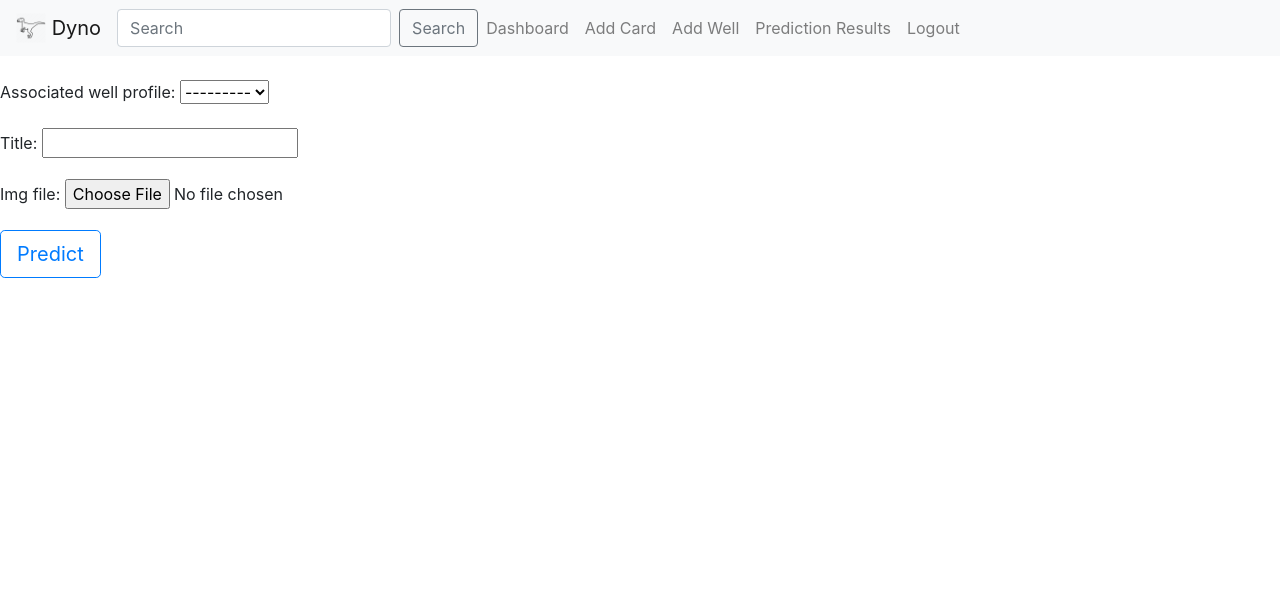
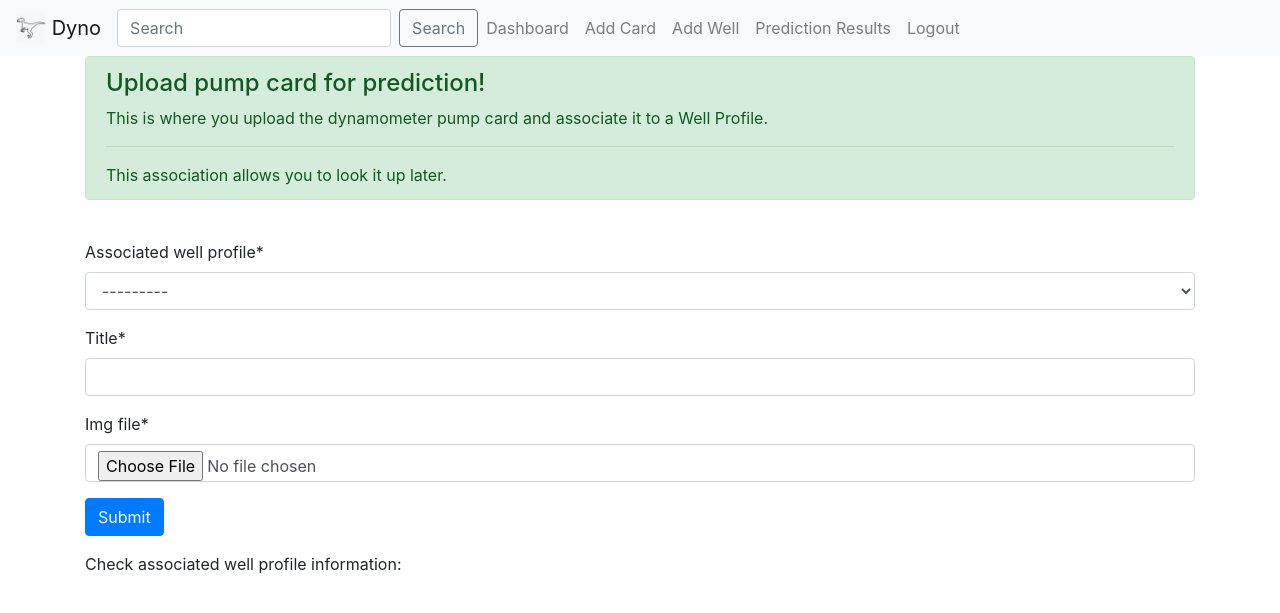
Before and after one commit to wrodgers69/dyno2, a Django app: page /dyno/diagnose in a window 1280 px wide. Shown: the top 613 px of the page. Run offline with Django 3.2, Linux system fonts and the light colour scheme; the visitor is signed in with stand-in values (Sample User, id 1); some libraries are stand-ins or nearby versions.

Commit message:
going to get overridden

```diff
--- a/djangoproject/dyno/forms.py
+++ b/djangoproject/dyno/forms.py
@@ -32,6 +32,17 @@
         model = Card_Info
         fields = ('associated_well_profile', 'title', 'img_file')
 
+    def __init__(self, *args, **kwargs):
+        super(ImageForm, self).__init__(*args, **kwargs)
+        # If you pass FormHelper constructor a form instance
+        # It builds a default layout with all its fields
+        self.helper = FormHelper(self)
+        # You can dynamically adjust your layout
+        self.helper.layout.append(Submit('Submit', 'Submit'))
+
+
+
+
 class CrispyModelForm(forms.ModelForm):
     class Meta:
         model = Well_Profile
--- a/djangoproject/dyno/templates/dyno/diagnose.html
+++ b/djangoproject/dyno/templates/dyno/diagnose.html
@@ -1,14 +1,25 @@
 
 
 {% extends 'base.html' %}
+{% load crispy_forms_tags %}
+
 
 {% block content %}
+<div class="container - fluid">
+  <div class="alert alert-success" role="alert">
+    <h4 class="alert-heading">Upload pump card for prediction!</h4>
+    <p>This is where you upload the dynamometer pump card and associate it to a Well Profile.</p>
+    <hr>
+    <p class="mb-0">This association allows you to look it up later.</p>
+  </div>
 
 <br/>
   <form method="post" enctype="multipart/form-data">
     {% csrf_token %}
-    {{ form.as_p }}
-    <button type="submit" class="btn btn-outline-primary btn-lg">Predict</button>
+    {% crispy form  %}
+    <p>Check associated well profile information:</p>
+
   </form>
 
 {% endblock %}
+-
--- a/djangoproject/dyno/views.py
+++ b/djangoproject/dyno/views.py
@@ -9,12 +9,12 @@
 from django.utils.decorators import method_decorator
 from django.contrib.auth.mixins import LoginRequiredMixin
 from dyno.models import Well_Profile, Card_Info, Dysfunction_Profile
-from dyno.utils.predict_model import load_keras_model, predict_img
+#from dyno.utils.predict_model import load_keras_model, predict_img
 from djangoproject.settings import *
-import jwt
+#import jwt
 
 #load keras model:
-load_keras_model()
+#load_keras_model()
 
 # Create your views here.
 
```
